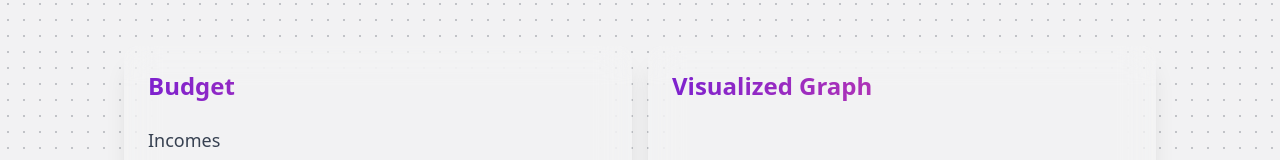
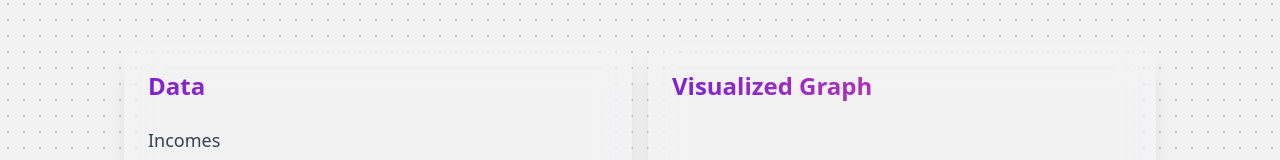
Before and after one commit to mding022/sankeyfrontend, a Next.js app: page / in a window 1280 px wide. Shown: the part 148-308 px from the top of the page. Built offline with nearby package versions, Linux system fonts and the light colour scheme.

Commit message:
minor change

```diff
--- a/components/budget.tsx
+++ b/components/budget.tsx
@@ -121,7 +121,7 @@ export default function Budget() {
         <Card className="bg-white bg-opacity-10 backdrop-filter backdrop-blur-lg border-none shadow-xl flex flex-col">
           <CardHeader>
             <h1 className="text-2xl font-black bg-gradient-to-r from-purple-700 to-pink-500 text-transparent bg-clip-text">
-              Budget
+              Data
             </h1>
           </CardHeader>
           <CardContent className="flex-grow overflow-auto">
```
